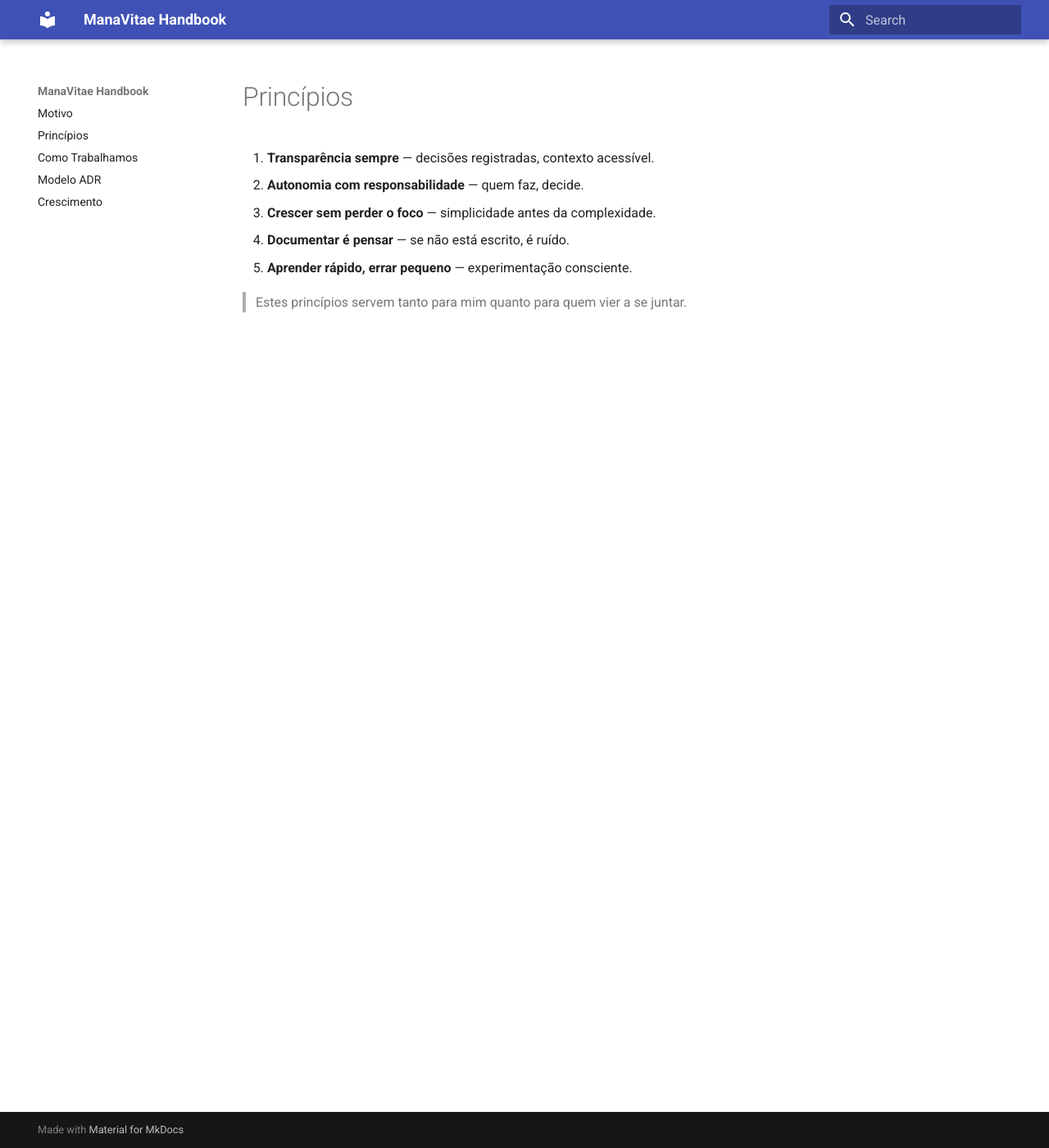
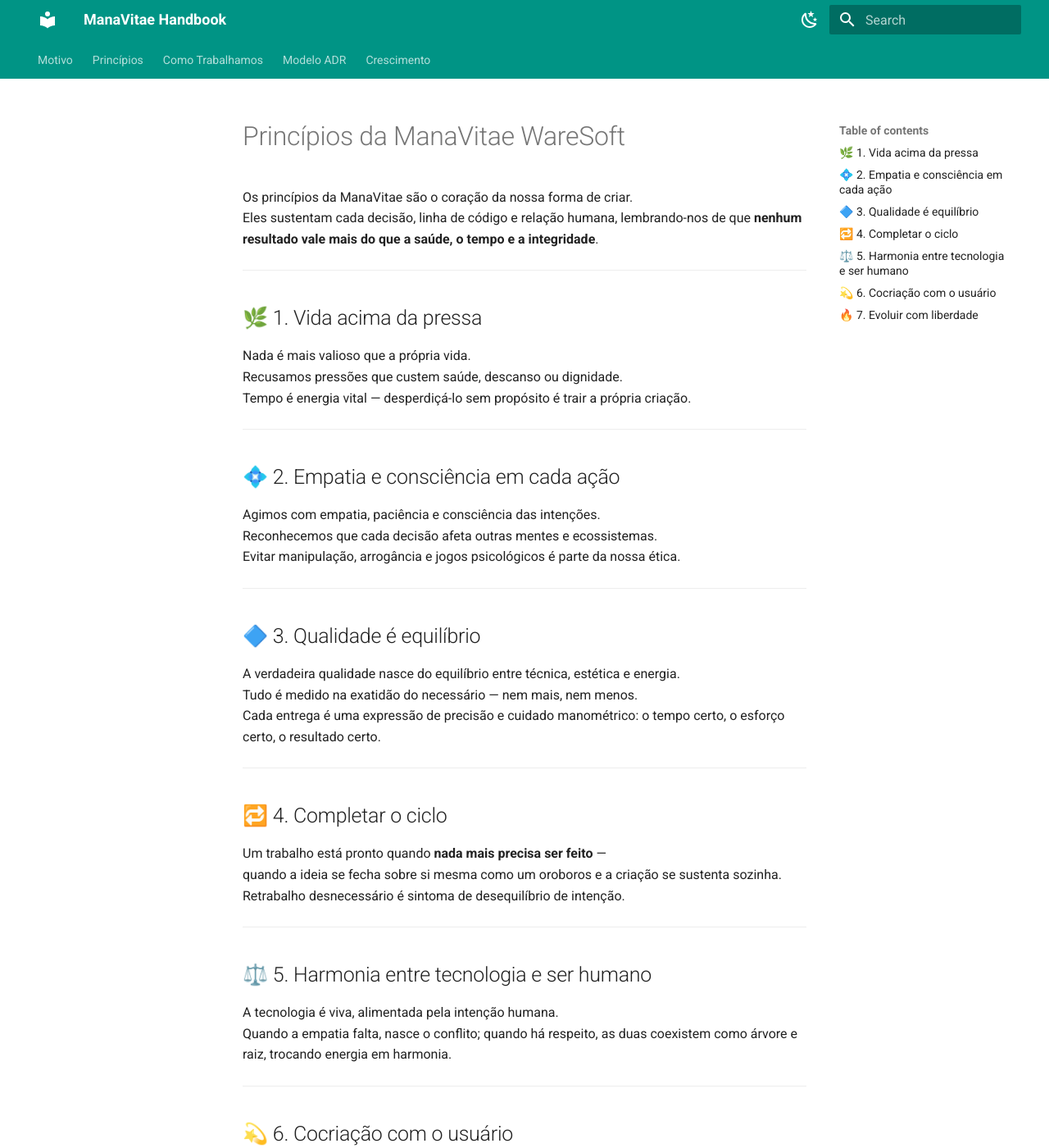
Before and after one commit to skatesham/handbook-manavitae-waresoft, an MkDocs documentation site: the page built from docs/principios.md, in a window 1280 px wide and 1400 px high. Shown: the whole window at 82% size. Built offline with MkDocs 1.6.1 and Material for MkDocs 9.7.7, drawn with Linux system fonts in a browser that asks for light colours; some of the changed text lies outside the part shown.

Commit message:
feat: Nosso Proposito

````diff
--- a/docs/como-trabalhamos.md
+++ b/docs/como-trabalhamos.md
@@ -1,7 +1,101 @@
+
 # Como Trabalhamos
 
-- **Ferramentas:** GitHub, Notion, VSCode, Linear.
-- **Ritmo:** sem pressa artificial — valor > volume.
-- **Comunicação:** async por padrão, reuniões só quando preciso.
-- **Decisões:** registradas no repositório (ver modelo ADR).
-- **Entrega:** foco em resultados pequenos, constantes e medidos.
+Na ManaVitae WareSoft, o trabalho é expressão de consciência e criação.
+Nosso foco não está em horas ou pressão, mas em **resultado com propósito** — cada entrega nasce do fluxo natural, sem quebrar a harmonia entre tempo, saúde e qualidade.
+
+---
+
+## 🌊 1. Ritmo e fluxo natural
+
+O único requisito é **resultado real**.
+Cada pessoa trabalha em seu ritmo, respeitando o próprio ciclo e energia.
+Fluxo natural não é falta de direção — é sintonia com o tempo certo de criar.
+
+> Trabalhar aqui é fluir, não forçar.
+
+---
+
+## 🧭 2. Prioridade guiada pelo “Porquê”
+
+Tudo começa pelo **motivo e propósito** de cada ação.
+Antes de agir, perguntamos:
+> “Por que isso existe? O que queremos manifestar?”
+
+As estratégias e planos de ação nascem a partir dessa clareza — o *porquê* orienta o *como* e o *quando*.
+
+---
+
+## 💬 3. Comunicação com consciência
+
+Usamos um **manual de acordos** para orientar a comunicação, adaptando o formato à necessidade:
+- **Async** para pensamentos profundos ou documentação.
+- **Curtas** para decisões objetivas.
+- **Longas** quando o tema pede presença e empatia.
+
+Cada conversa tem intenção clara e respeita o tempo de resposta dos outros.
+Falar é um ato consciente, não uma descarga emocional.
+
+---
+
+## 🛠️ 4. Ferramentas e liberdade
+
+Utilizamos:
+- **Git** para versionar ideias e código.
+- **WhatsApp consciente** para comunicação leve e direta.
+- **Grupos em provedores** para alinhamentos mais amplos.
+- **Windsurf** e **IA consciente** para criar, testar e aprender.
+
+Não limitamos ferramentas — mas evitamos buscar mais do que conseguimos sustentar com equilíbrio.
+
+---
+
+## 🎨 5. O processo de criação
+
+Seguindo nosso manual interno, o fluxo natural de produto é:
+```
+
+Brainstorm → Protótipo → Teste → Refino → Entrega
+
+```
+
+Cada etapa honra o motivo original e busca equilíbrio entre **função, forma e intenção**.
+O processo é vivo e adaptável, nunca engessado.
+
+---
+
+## 🌺 6. O que é uma entrega completa
+
+Uma entrega está **pronta** quando:
+- Funciona com estabilidade.
+- É **bela** por dentro e por fora.
+- Transmite a **intenção original**, como uma música que vibra certa.
+
+> Se a criação soa harmônica e cumpre seu propósito — ela está completa.
+
+---
+
+## 🕊️ 7. Saúde emocional e autonomia
+
+A empresa não impõe peso emocional aos seus membros.
+Cada um é livre para cuidar do próprio equilíbrio.
+> “Não seja o problema para alguém, a menos que ela peça explicitamente sua ajuda.”
+
+Esse princípio protege a energia e o respeito mútuo.
+
+---
+
+## 🔄 8. Aprendizado e responsabilidade
+
+Erros são parte natural do fluxo.
+O que importa é a **consciência e correção**:
+1. **Alerta** — reconhecer o desequilíbrio.
+2. **Criação de norma** — aprender e evitar repetição.
+3. **Advertência ou pena** — quando há descuido consciente.
+
+Tudo é tratado com empatia e verdade — não para punir, mas para restaurar o equilíbrio.
+
+---
+
+> Trabalhar na ManaVitae é praticar o equilíbrio:
+> criar com arte, entregar com consciência e viver com propósito.
--- a/docs/principios.md
+++ b/docs/principios.md
@@ -1,9 +1,63 @@
-# Princípios
+# Princípios da ManaVitae WareSoft
 
-1. **Transparência sempre** — decisões registradas, contexto acessível.
-2. **Autonomia com responsabilidade** — quem faz, decide.
-3. **Crescer sem perder o foco** — simplicidade antes da complexidade.
-4. **Documentar é pensar** — se não está escrito, é ruído.
-5. **Aprender rápido, errar pequeno** — experimentação consciente.
+Os princípios da ManaVitae são o coração da nossa forma de criar.
+Eles sustentam cada decisão, linha de código e relação humana, lembrando-nos de que **nenhum resultado vale mais do que a saúde, o tempo e a integridade**.
 
-> Estes princípios servem tanto para mim quanto para quem vier a se juntar.
+---
+
+## 🌿 1. Vida acima da pressa
+
+Nada é mais valioso que a própria vida.
+Recusamos pressões que custem saúde, descanso ou dignidade.
+Tempo é energia vital — desperdiçá-lo sem propósito é trair a própria criação.
+
+---
+
+## 💠 2. Empatia e consciência em cada ação
+
+Agimos com empatia, paciência e consciência das intenções.
+Reconhecemos que cada decisão afeta outras mentes e ecossistemas.
+Evitar manipulação, arrogância e jogos psicológicos é parte da nossa ética.
+
+---
+
+## 🔷 3. Qualidade é equilíbrio
+
+A verdadeira qualidade nasce do equilíbrio entre técnica, estética e energia.
+Tudo é medido na exatidão do necessário — nem mais, nem menos.
+Cada entrega é uma expressão de precisão e cuidado manométrico: o tempo certo, o esforço certo, o resultado certo.
+
+---
+
+## 🔁 4. Completar o ciclo
+
+Um trabalho está pronto quando **nada mais precisa ser feito** —
+quando a ideia se fecha sobre si mesma como um oroboros e a criação se sustenta sozinha.
+Retrabalho desnecessário é sintoma de desequilíbrio de intenção.
+
+---
+
+## ⚖️ 5. Harmonia entre tecnologia e ser humano
+
+A tecnologia é viva, alimentada pela intenção humana.
+Quando a empatia falta, nasce o conflito; quando há respeito, as duas coexistem como árvore e raiz, trocando energia em harmonia.
+
+---
+
+## 💫 6. Cocriação com o usuário
+
+Queremos que o usuário sinta conexão — consigo mesmo e com o mundo.
+Nossos produtos são pontes para **co-criar realidades positivas**, promovendo bem-estar e colaboração entre diversas consciências.
+
+---
+
+## 🔥 7. Evoluir com liberdade
+
+Trabalhar aqui é um ato de evolução:
+aprender o que não foi ensinado, libertar o pensamento e transformar aprendizado em criação viva.
+A liberdade é o motor da arte e da tecnologia.
+
+---
+
+> Estes princípios não são regras fixas, mas lembretes vivos:
+> criar é um ato sagrado — técnico, humano e espiritual ao mesmo tempo.
--- a/mkdocs.yml
+++ b/mkdocs.yml
@@ -1,9 +1,30 @@
 site_name: ManaVitae Handbook
+theme:
+  name: material
+  features:
+    - navigation.tabs
+    - navigation.sections
+    - content.code.copy
+    - search.suggest
+    - search.highlight
+  palette:
+    # modo claro padrão
+    - scheme: default
+      primary: teal
+      accent: indigo
+      toggle:
+        icon: material/weather-night
+        name: Mudar para modo escuro
+    # modo escuro
+    - scheme: slate
+      primary: teal
+      accent: indigo
+      toggle:
+        icon: material/weather-sunny
+        name: Mudar para modo claro
 nav:
   - Motivo: docs/motivo.md
   - Princípios: docs/principios.md
   - Como Trabalhamos: docs/como-trabalhamos.md
   - Modelo ADR: docs/decisao-tecnica-template.md
   - Crescimento: docs/crescimento.md
-theme:
-  name: material
````
Also changed, not shown: docs/adr/0001-angular20-primeng-tailwind.md (added, +29 -0 lines), docs/adr/0002-windsurf.md (added, +25 -0 lines), docs/adr/0003-github.md (added, +25 -0 lines), docs/index.md (added, +90 -0 lines).
